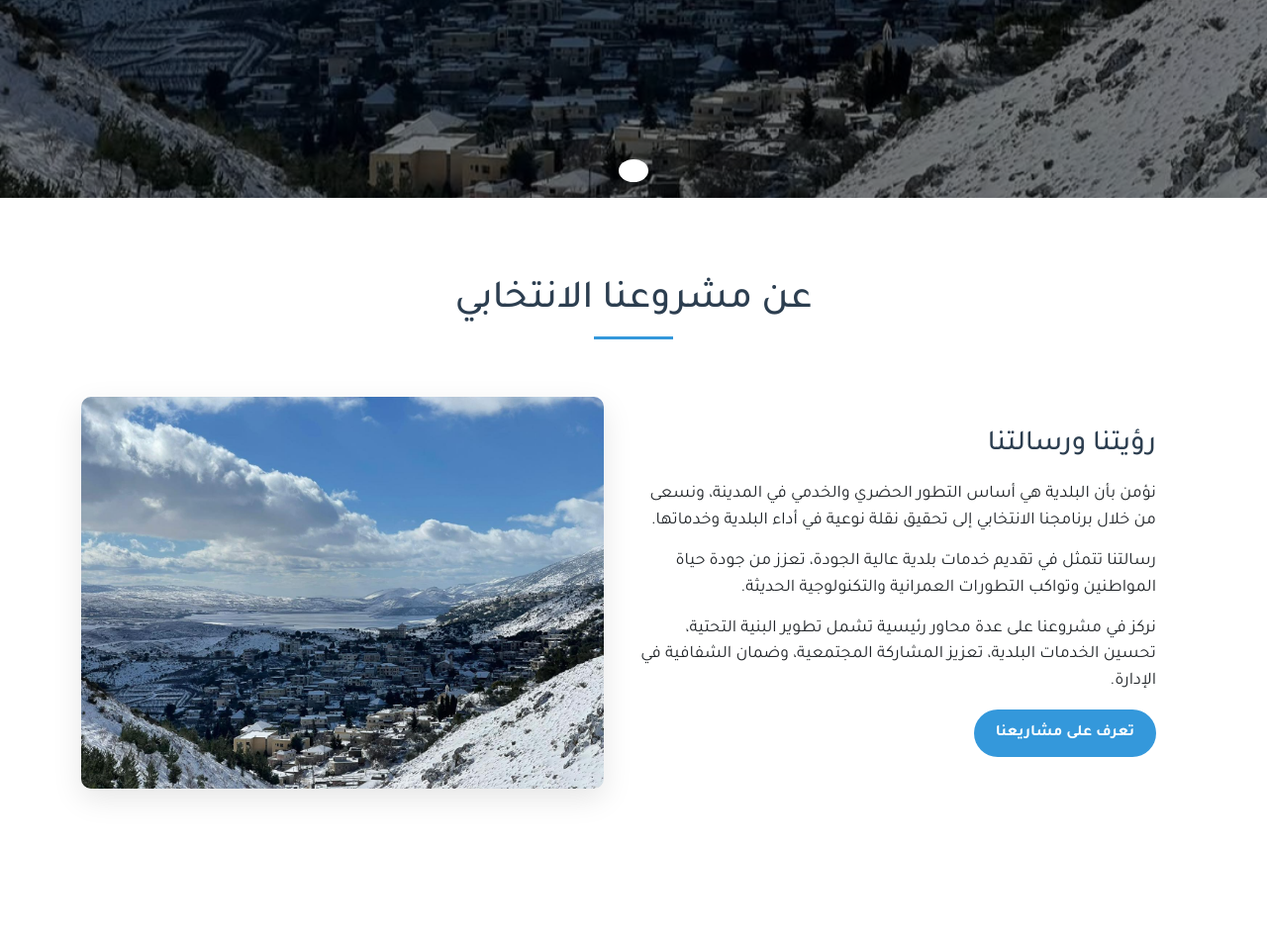
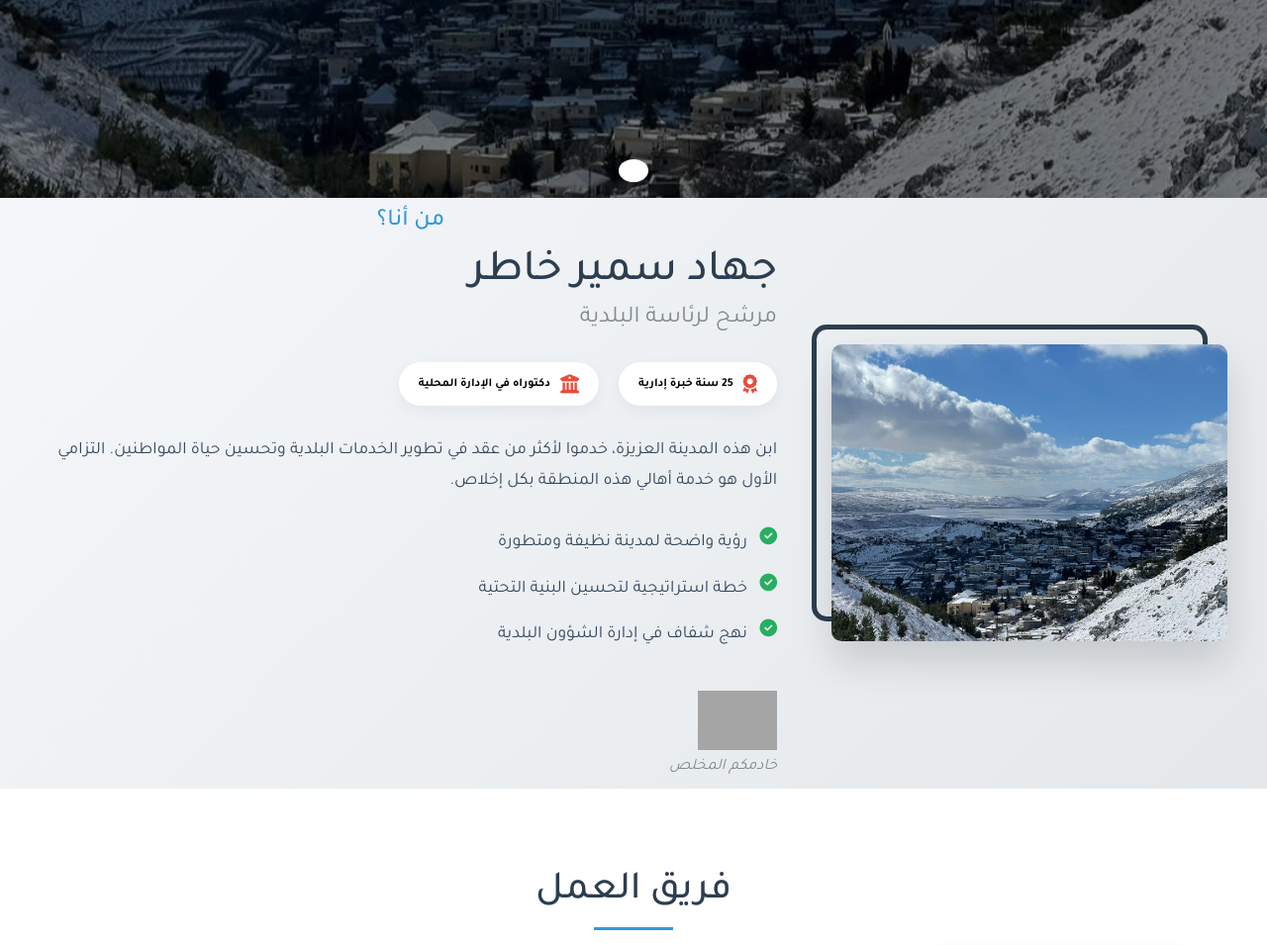
Before and after one commit to Peterkhater/jihad, a Django app: page / in a window 1280 px wide. Shown: the part 600-1555 px from the top of the page at 99% size. Run offline with Django 5.2, Linux system fonts and the light colour scheme; data comes from the database, SQL or seed files in the repository; both versions use the stored data as it was after the commit; grey boxes are pictures that could not be loaded.

Commit message:
new changes

```diff
--- a/project/static/css/main.css
+++ b/project/static/css/main.css
@@ -803,3 +803,156 @@
 .carousel-control-next:hover {
     background: rgba(0, 0, 0, 0.8);
 }
+
+
+
+
+
+
+
+
+
+
+
+
+
+
+
+
+/* CSS Styling */
+.candidate-profile {
+    background: linear-gradient(135deg, #f5f7fa 0%, #e4e8eb 100%);
+    padding: 80px 0;
+    position: relative;
+    overflow: hidden;
+  }
+
+  .profile-container {
+    max-width: 1200px;
+    margin: 0 auto;
+    display: flex;
+    align-items: center;
+    gap: 50px;
+  }
+
+  .photo-frame {
+    position: relative;
+    width: 400px;
+    flex-shrink: 0;
+  }
+
+  .candidate-photo {
+    width: 100%;
+    border-radius: 10px;
+    box-shadow: 0 20px 40px rgba(0,0,0,0.15);
+    position: relative;
+    z-index: 2;
+  }
+
+  .frame-decoration {
+    position: absolute;
+    width: 100%;
+    height: 100%;
+    border: 5px solid #2c3e50;
+    border-radius: 15px;
+    top: -20px;
+    left: -20px;
+    z-index: 1;
+  }
+
+  .profile-content {
+    flex-grow: 1;
+  }
+
+  .section-title {
+    color: #3498db;
+    font-size: 1.5rem;
+    margin-bottom: 10px;
+  }
+
+  .candidate-name {
+    color: #2c3e50;
+    font-size: 2.8rem;
+    margin: 0;
+    line-height: 1.2;
+  }
+
+  .candidate-title {
+    color: #7f8c8d;
+    font-size: 1.5rem;
+    margin-top: 5px;
+    font-weight: normal;
+  }
+
+  .achievement-badges {
+    display: flex;
+    gap: 20px;
+    margin: 30px 0;
+  }
+
+  .badge {
+    background: white;
+    padding: 12px 20px;
+    border-radius: 50px;
+    display: flex;
+    align-items: center;
+    gap: 10px;
+    box-shadow: 0 5px 15px rgba(0,0,0,0.05);
+  }
+
+  .badge i {
+    color: #e74c3c;
+    font-size: 1.2rem;
+  }
+
+  .bio-text {
+    font-size: 1.1rem;
+    line-height: 1.8;
+    color: #34495e;
+    margin-bottom: 30px;
+  }
+
+  .vision-list {
+    list-style: none;
+    padding: 0;
+    margin: 30px 0;
+  }
+
+  .vision-list li {
+    margin-bottom: 15px;
+    position: relative;
+    padding-right: 30px;
+  }
+
+  .vision-list i {
+    color: #27ae60;
+    position: absolute;
+    right: 0;
+  }
+
+  .signature {
+    margin-top: 40px;
+  }
+
+  .signature img {
+    height: 60px;
+    opacity: 0.9;
+  }
+
+  .signature p {
+    margin: 5px 0 0;
+    font-style: italic;
+    color: #7f8c8d;
+  }
+
+  /* Responsive Design */
+  @media (max-width: 992px) {
+    .profile-container {
+      flex-direction: column;
+    }
+
+    .photo-frame {
+      width: 300px;
+      margin-bottom: 40px;
+    }
+  }
--- a/templates/base.html
+++ b/templates/base.html
@@ -69,7 +69,7 @@
             <div class="footer-content">
                 <div class="footer-column">
                     <h3>عن المشروع</h3>
-                    <p>مشروعنا الانتخابي يهدف إلى تطوير البلدية وتحسين جودة الخدمات المقدمة للمواطنين من خلال رؤية واضحة وخطة عمل استراتيجية.</p>
+                    <p>بيتر جوزيف خاطر هو المطور المسؤول عن هذا الموقع. نسعى من خلال هذا العمل إلى تقديم محتوى واضح وخدمات سهلة التنقل لضمان رضاكم.</p>
                     <div class="social-links">
                         <a href="#"><i class="fab fa-facebook-f"></i></a>
                         <a href="#"><i class="fab fa-twitter"></i></a>
@@ -101,9 +101,9 @@
                 </div>
                 <div class="footer-column">
                     <h3>معلومات الاتصال</h3>
-                    <p><i class="fas fa-map-marker-alt"></i> العنوان: مقر الحملة، شارع المدينة، البلدية</p>
-                    <p><i class="fas fa-phone"></i> الهاتف: +1234567890</p>
-                    <p><i class="fas fa-envelope"></i> البريد الإلكتروني: info@example.com</p>
+                    <p><i class="fas fa-map-marker-alt"></i> العنوان: لبنان | البقاع الغربي | خربة قنافار</p>
+                    <p><i class="fas fa-phone"></i> الهاتف: <a style="text-decoration: none;" href="tel:+96181121347">أتصل بنا...</a></p>
+                    <!-- <p><i class="fas fa-envelope"></i> البريد الإلكتروني: info@example.com</p> -->
                 </div>
             </div>
             <div class="footer-bottom">
--- a/templates/main.html
+++ b/templates/main.html
@@ -55,7 +55,7 @@
         </div>
     </section>
 
-    <section class="section" id="about">
+    {% comment %} <section class="section" id="about">
         <div class="container">
             <div class="section-title">
                 <h2>عن مشروعنا الانتخابي</h2>
@@ -73,8 +73,52 @@
                 </div>
             </div>
         </div>
-    </section>
+    </section> {% endcomment %}
 <!-- Team Section -->
+
+<section class="candidate-profile" style="padding:5px;" dir="rtl">
+    <div class="profile-container">
+      <!-- Candidate Photo with Frame -->
+      <div class="photo-frame">
+        <img src="{% static 'images/kanafar.jpg' %}" alt="المرشح لرئاسة البلدية" class="candidate-photo">
+        <div class="frame-decoration"></div>
+      </div>
+
+      <!-- Candidate Information -->
+      <div class="profile-content" style="padding:5px;">
+        <h2 class="section-title">من أنا؟</h2>
+        <h1 class="candidate-name">جهاد سمير خاطر</h1>
+        <h3 class="candidate-title">مرشح لرئاسة البلدية</h3>
+
+        <div class="achievement-badges">
+          <div class="badge">
+            <i class="fas fa-award"></i>
+            <span style="color:black;">25 سنة خبرة إدارية</span>
+          </div>
+          <div class="badge">
+            <i class="fas fa-university"></i>
+            <span  style="color:black;">دكتوراه في الإدارة المحلية</span>
+          </div>
+        </div>
+
+        <div class="bio-text">
+          <p>ابن هذه المدينة العزيزة، خدموا لأكثر من عقد في تطوير الخدمات البلدية وتحسين حياة المواطنين. التزامي الأول هو خدمة أهالي هذه المنطقة بكل إخلاص.</p>
+
+          <ul class="vision-list">
+            <li><i class="fas fa-check-circle"></i> رؤية واضحة لمدينة نظيفة ومتطورة</li>
+            <li><i class="fas fa-check-circle"></i> خطة استراتيجية لتحسين البنية التحتية</li>
+            <li><i class="fas fa-check-circle"></i> نهج شفاف في إدارة الشؤون البلدية</li>
+          </ul>
+        </div>
+
+        <div class="signature">
+          <img src="{% static 'images/signature.png' %}" alt="توقيع المرشح">
+          <p>خادمكم المخلص</p>
+        </div>
+      </div>
+    </div>
+  </section>
+
 <section class="section" id="team">
     <div class="container">
         <div class="section-title">
@@ -106,6 +150,10 @@
         </div>
     </div>
 </section>
+
+
+
+
 
 <!-- Projects Section -->
 <section class="section projects" id="projects">
```
Also changed, not shown: project/static/css/projects.css (+24 -0 lines), templates/detail.html (+8 -6 lines), templates/person.html (+11 -1 lines), db.sqlite3, media/projects/ChatGPT_Image_May_3_2025_04_51_00_PM.png (added), media/projects/ChatGPT_Image_May_3_2025_05_11_14_PM.png (added).
